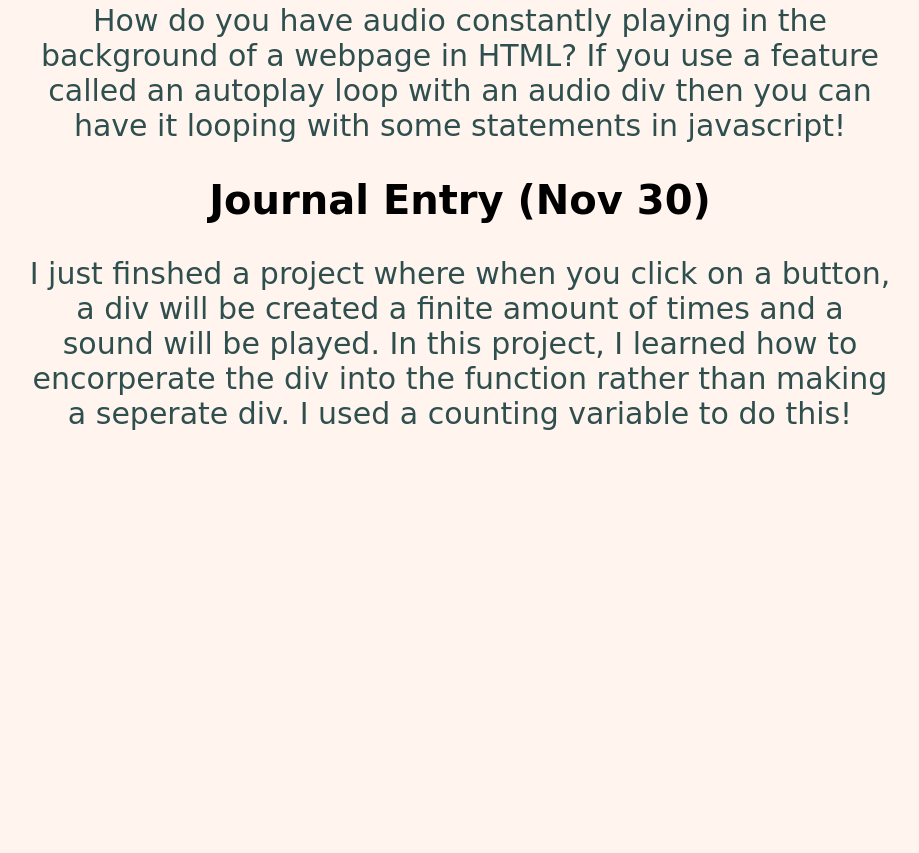
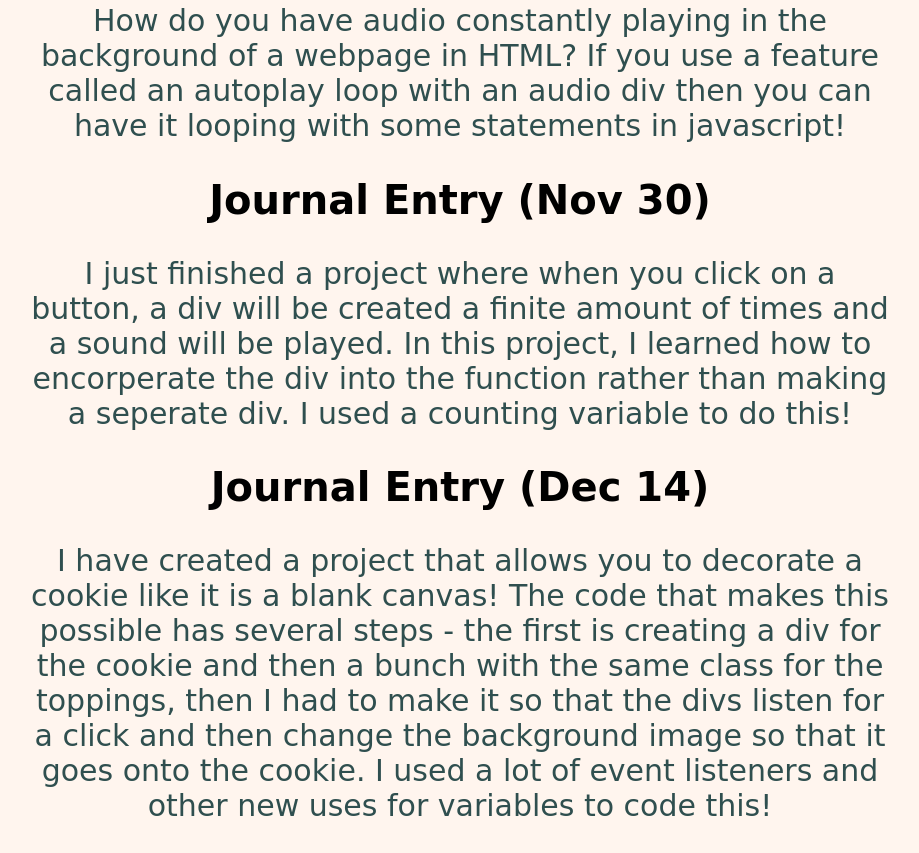
Before and after one commit to derationalize/derationalize.github.io, a plain HTML site: page journal.html in a window 1280 px wide. Shown: the part 3661-4514 px from the top of the page, without its empty margins (180-1099 px from the left). Before the commit the page ends 4122 px from the top, so only its background shows below. Drawn offline with Linux system fonts and the light colour scheme; a web font is replaced by a local one.

Commit message:
journal update

```diff
--- a/journal.html
+++ b/journal.html
@@ -85,9 +85,10 @@
 <p>How do you have audio constantly playing in the background of a webpage in HTML? If you use a feature called an autoplay loop with an audio div then you can have it looping with some statements in javascript!</p>
 
 <h2> Journal Entry (Nov 30) </h2>
-<p>I just finshed a project where when you click on a button, a div will be created a finite amount of times and a sound will be played. In this project, I learned how to encorperate the div into the function rather than making a seperate div. I used a counting variable to do this! </p>
+<p>I just finished a project where when you click on a button, a div will be created a finite amount of times and a sound will be played. In this project, I learned how to encorperate the div into the function rather than making a seperate div. I used a counting variable to do this! </p>
 
-
+<h2> Journal Entry (Dec 14) </h2>
+<p>I have created a project that allows you to decorate a cookie like it is a blank canvas! The code that makes this possible has several steps - the first is creating a div for the cookie and then a bunch with the same class for the toppings, then I had to make it so that the divs listen for a click and then change the background image so that it goes onto the cookie. I used a lot of event listeners and other new uses for variables to code this! </p>
 
 
 
```
Also changed, not shown: mmm.png (added), 1 other file.
